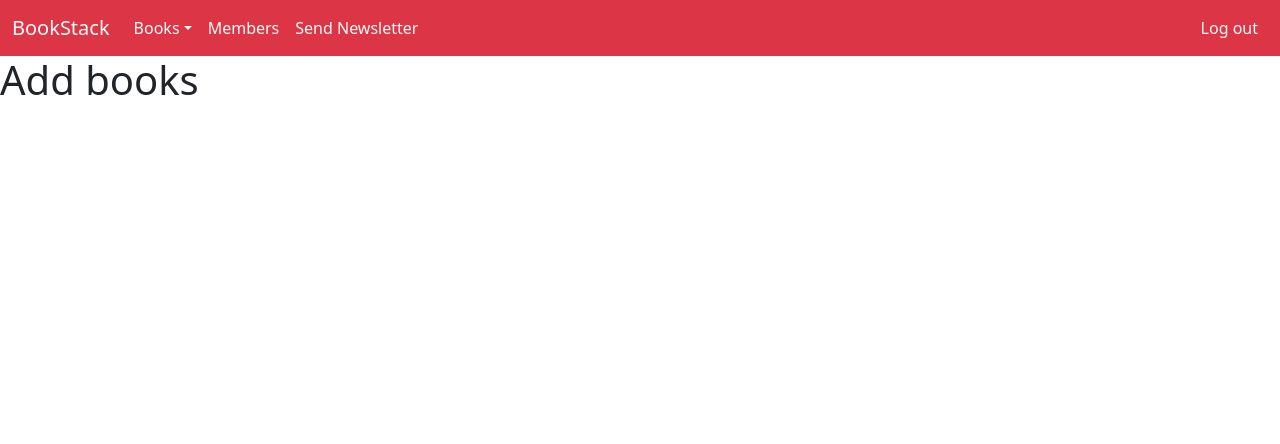
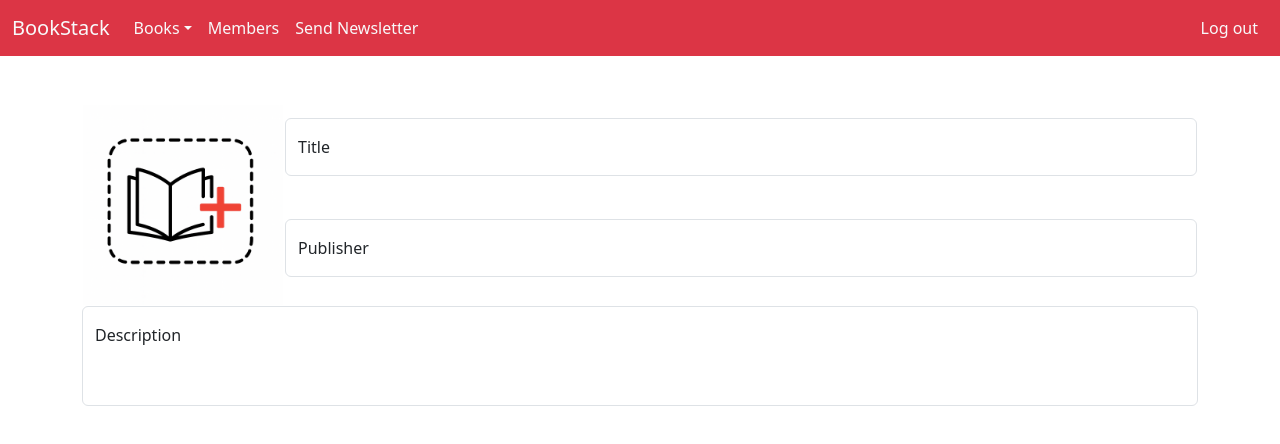
Before and after one commit to JBzZoN/Bookstack, a React (Vite) app in the folder client/: page /staff/books/add in a window 1280 px wide. Shown: the top 444 px of the page. Built offline with nearby package versions, Linux system fonts and the light colour scheme.

Commit message:
add books

```diff
--- a/client/src/pages/staff/add-books/add-books.css
+++ b/client/src/pages/staff/add-books/add-books.css
@@ -0,0 +1,15 @@
+.input-file {
+    opacity: 0;
+    width: 100%;
+    height: 100%;
+}
+
+.add-image {
+    width: 200px;
+    height: 200px;
+}
+
+.div-input {
+    width: 200px;
+    height: 200px;
+}
--- a/client/src/pages/staff/add-books/add-books.jsx
+++ b/client/src/pages/staff/add-books/add-books.jsx
@@ -1,9 +1,55 @@
-import React from 'react'
+import React, { useState } from 'react'
+import './add-books.css'
+import addImage from "../../../assets/staff/add-button.png"
+import addImageTicked from "../../../assets/staff/add-button-ticked.png"
 
 function AddBooks() {
+
+  const [data, setData] = useState(0)
+
   return (
-    <div>
-      <h1>Add books</h1>
+    <div className='container mt-5'>
+      <table>
+      <tbody>
+        <tr>
+          <td rowSpan={2}>
+            <div className='div-input position-relative'>
+              {
+                data == 0 ? <img src={addImage} className='add-image' pos alt=""/>
+                : <img src={addImageTicked} className='add-image' pos alt=""/>
+              }
+              <input type="file" className='position-absolute top-50 start-50 translate-middle input-file' onChange={(e) => {
+                setData(e.target.files.length)
+              }}/>
+            </div>
+          </td>
+
+          <td colSpan={1} style={{ width: "100%" }}>
+        <div className="form-floating mb-3">
+          <input type="text" className="form-control" id="titleInput" placeholder="Title" />
+          <label htmlFor="titleInput">Title</label>
+        </div>
+      </td>
+    </tr>
+
+    <tr>
+      <td colSpan={1} style={{ width: "100%" }}>
+        <div className="form-floating mb-3">
+          <input type="text" className="form-control" id="publisherInput" placeholder="Publisher" />
+          <label htmlFor="publisherInput">Publisher</label>
+        </div>
+      </td>
+    </tr>
+      </tbody>
+    </table>
+
+
+      <div class="form-floating mb-3">
+        <div class="form-floating">
+          <textarea class="form-control" placeholder="Leave a comment here" id="floatingTextarea2" style={{height: "100px", resize: "none"}}></textarea>
+          <label for="floatingTextarea2">Description</label>
+        </div>
+      </div>
     </div>
   )
 }
```
Also changed, not shown: client/src/assets/staff/add-button-ticked.png (added), client/src/assets/staff/add-button.png (added).
